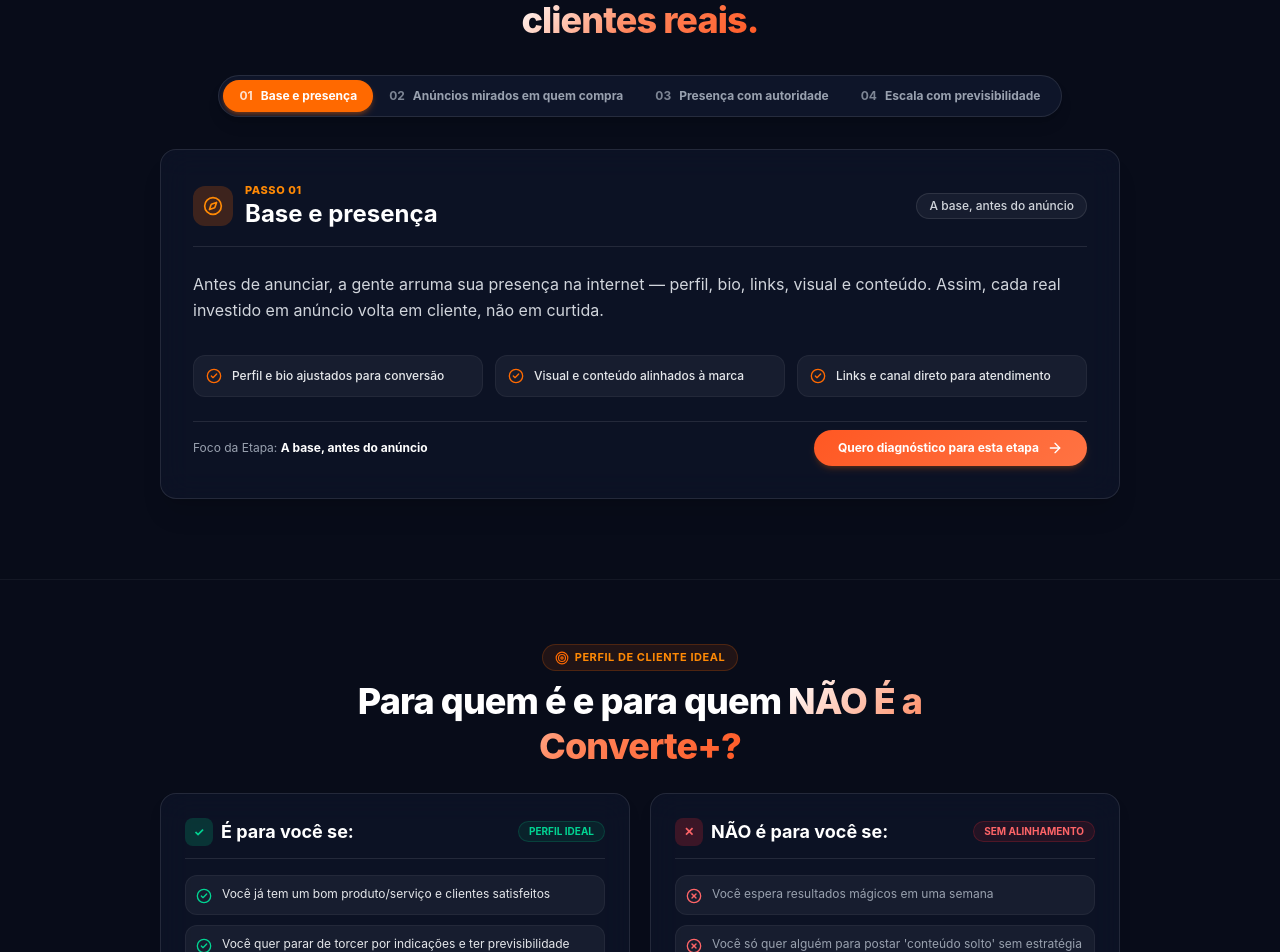
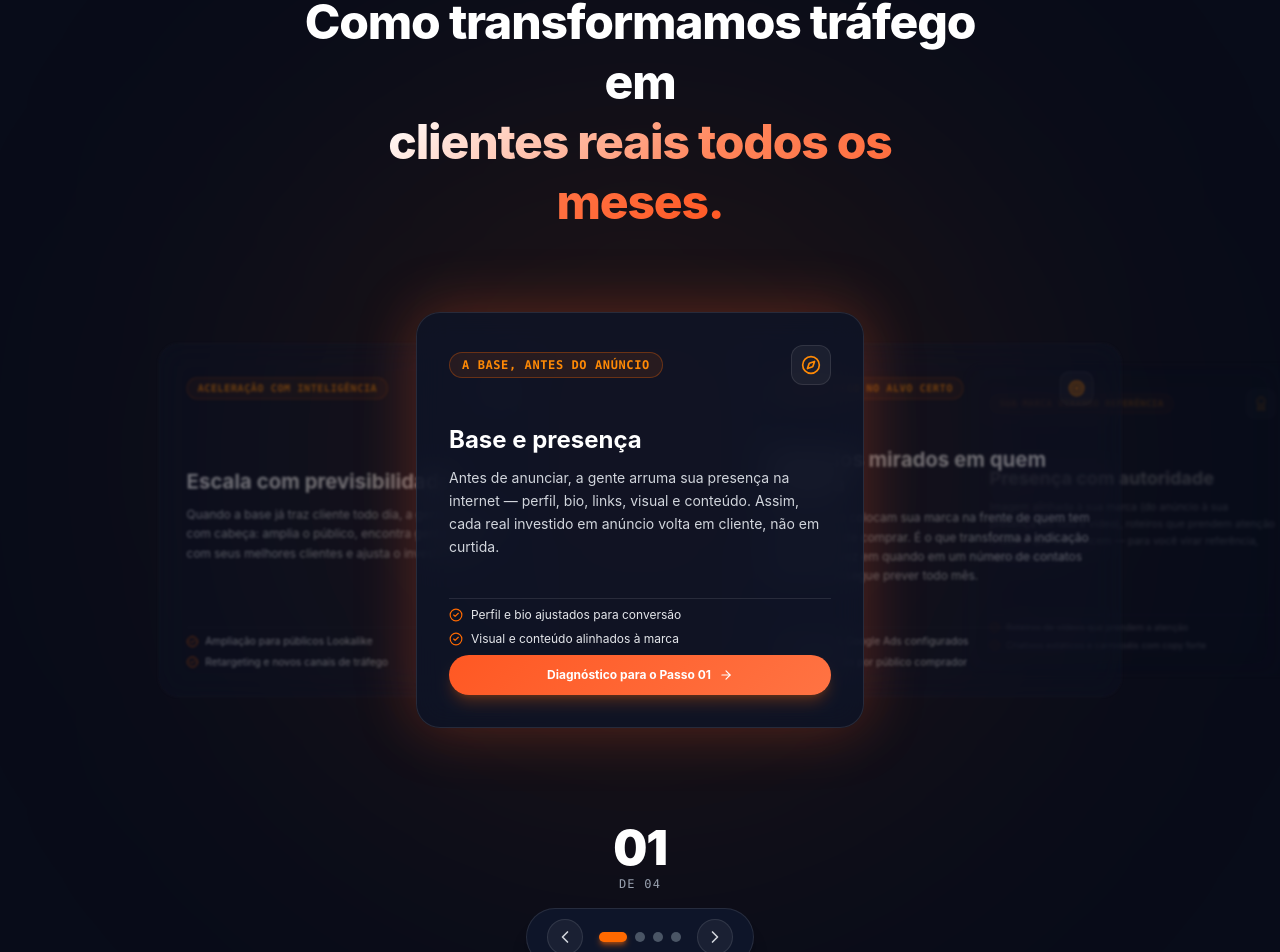
Before and after one commit to Poneyzada/Agencia-Converte-Lp, a React (Vite) app: page / in a window 1280 px wide. Shown: the part 2688-3640 px from the top of the page. Built offline with nearby package versions, Linux system fonts and the light colour scheme.

Commit message:
Implement 3D Coverflow Card Stack Carousel for 4 Pillars in MethodSection matching user reference photos

```diff
--- a/src/components/MethodSection.jsx
+++ b/src/components/MethodSection.jsx
@@ -1,5 +1,7 @@
 import React, { useState } from 'react';
 import {
+  ChevronLeft,
+  ChevronRight,
   Compass,
   Target,
   Award,
@@ -11,99 +13,170 @@
 import { siteConfig } from '../config/siteConfig';
 
 export default function MethodSection({ onOpenICP }) {
-  const [activeStep, setActiveStep] = useState(0);
-  const pillars = siteConfig.pillars;
+  const [activeIdx, setActiveIdx] = useState(0);
+  const pillars = siteConfig.pillars; // 4 pillars total (01 to 04)
   const stepIcons = [Compass, Target, Award, TrendingUp];
-  const IconComp = stepIcons[activeStep] || Sparkles;
+
+  const handlePrev = () => {
+    setActiveIdx((prev) => (prev > 0 ? prev - 1 : pillars.length - 1));
+  };
+
+  const handleNext = () => {
+    setActiveIdx((prev) => (prev < pillars.length - 1 ? prev + 1 : 0));
+  };
 
   return (
-    <section id="metodo" className="py-16 sm:py-20 bg-[#080c19] overflow-hidden border-t border-white/5">
-      <div className="max-w-5xl mx-auto px-4 sm:px-6 lg:px-8 relative z-10 space-y-8">
+    <section id="metodo" className="py-20 sm:py-28 relative bg-[#080c19] overflow-hidden border-t border-white/5">
 
-        {/* Compact Header */}
-        <div className="text-center space-y-2 max-w-2xl mx-auto">
-          <div className="inline-flex items-center gap-1.5 px-3 py-1 rounded-full bg-orange-500/10 border border-orange-500/20 text-orange-400 text-[11px] font-bold uppercase tracking-wider">
-            <Sparkles className="w-3.5 h-3.5 text-orange-500" />
+      {/* Background Radial Glow */}
+      <div className="absolute top-1/2 left-1/2 -translate-x-1/2 -translate-y-1/2 w-[45rem] h-[45rem] bg-orange-500/10 rounded-full blur-[160px] pointer-events-none" />
+
+      <div className="max-w-6xl mx-auto px-4 sm:px-6 lg:px-8 relative z-10 space-y-12">
+
+        {/* Section Header */}
+        <div className="text-center space-y-3 max-w-2xl mx-auto">
+          <div className="inline-flex items-center gap-1.5 px-3.5 py-1.5 rounded-full bg-orange-500/10 border border-orange-500/20 text-orange-400 text-xs font-bold uppercase tracking-wider">
+            <Sparkles className="w-4 h-4 text-orange-500" />
             <span>O Método Converte+</span>
           </div>
 
-          <h2 className="text-2xl sm:text-4xl font-extrabold text-white tracking-tight leading-tight">
-            Como transformamos tráfego em <span className="text-gradient-brand">clientes reais.</span>
+          <h2 className="text-3xl sm:text-5xl font-extrabold text-white tracking-tight leading-tight">
+            Como transformamos tráfego em <br className="hidden sm:inline" />
+            <span className="text-gradient-brand">clientes reais todos os meses.</span>
           </h2>
         </div>
 
-        {/* Compact Tab Selector Bar (Passo 1 a 4) */}
-        <div className="flex justify-center">
-          <div className="inline-flex p-1 rounded-full bg-[#0e1529] border border-white/10 shadow-lg max-w-full overflow-x-auto no-scrollbar">
-            {pillars.map((step, idx) => {
-              const isActive = activeStep === idx;
+        {/* 3D Coverflow Card Stack Container */}
+        <div className="relative w-full h-[28rem] sm:h-[30rem] flex items-center justify-center">
+
+          {pillars.map((pillar, idx) => {
+            const IconComp = stepIcons[idx] || Sparkles;
+            const diff = idx - activeIdx;
+
+            // Calculate 3D card position, scale, opacity and z-index
+            let styleClasses = "opacity-0 pointer-events-none scale-75 translate-x-0 z-0";
+
+            if (diff === 0) {
+              // Active Center Card
+              styleClasses = "opacity-100 scale-100 translate-x-0 z-30 shadow-[0_0_60px_rgba(255,88,35,0.3)] border-orange-500/60 bg-[#0e1529]";
+            } else if (diff === -1 || (activeIdx === 0 && idx === pillars.length - 1)) {
+              // Card directly to Left
+              styleClasses = "opacity-40 scale-85 -translate-x-[55%] sm:-translate-x-[65%] z-20 border-white/10 bg-[#0a0f1f] filter blur-[1px] hover:opacity-70 cursor-pointer";
+            } else if (diff === 1 || (activeIdx === pillars.length - 1 && idx === 0)) {
+              // Card directly to Right
+              styleClasses = "opacity-40 scale-85 translate-x-[55%] sm:translate-x-[65%] z-20 border-white/10 bg-[#0a0f1f] filter blur-[1px] hover:opacity-70 cursor-pointer";
+            } else if (diff < -1) {
+              // Far Left Card
+              styleClasses = "opacity-15 scale-75 -translate-x-[110%] z-10 border-white/5 bg-[#060914] filter blur-[2px]";
+            } else if (diff > 1) {
+              // Far Right Card
+              styleClasses = "opacity-15 scale-75 translate-x-[110%] z-10 border-white/5 bg-[#060914] filter blur-[2px]";
+            }
+
             return (
-                <button
+              <div
                 key={idx}
-                  onClick={() => setActiveStep(idx)}
-                  className={`px-4 py-2 rounded-full text-xs font-bold whitespace-nowrap transition-all duration-200 flex items-center gap-2 cursor-pointer ${
-                    isActive
-                      ? 'bg-orange-500 text-white shadow-md shadow-orange-500/30'
-                      : 'text-gray-400 hover:text-white'
-                  }`}
+                onClick={() => setActiveIdx(idx)}
+                className={`absolute w-full max-w-sm sm:max-w-md p-6 sm:p-8 rounded-3xl border glass-panel transition-all duration-500 ease-out select-none flex flex-col justify-between h-[24rem] sm:h-[26rem] ${styleClasses}`}
               >
-                  <span className="opacity-80">{step.step}</span>
-                  <span>{step.title}</span>
-                </button>
-              );
-            })}
+                {/* Card Top Tag */}
+                <div className="flex items-center justify-between">
+                  <span className="px-3 py-1 rounded-full bg-orange-500/10 border border-orange-500/30 text-orange-400 text-xs font-mono font-bold uppercase tracking-wider">
+                    {pillar.subtitle}
+                  </span>
+                  <div className="w-10 h-10 rounded-xl bg-white/5 border border-white/10 flex items-center justify-center text-orange-400 font-bold">
+                    <IconComp className="w-5 h-5" />
                   </div>
                 </div>
 
-        {/* Single Compact Display Card for Selected Step */}
-        <div className="glass-panel p-6 sm:p-8 rounded-2xl border border-orange-500/30 bg-[#0e1529]/90 shadow-xl space-y-6 relative overflow-hidden transition-all duration-300">
-
-          <div className="flex items-center justify-between gap-4 border-b border-white/10 pb-4">
-            <div className="flex items-center gap-3">
-              <div className="w-10 h-10 rounded-xl bg-orange-500/20 text-orange-400 flex items-center justify-center font-bold">
-                <IconComp className="w-5 h-5" />
-              </div>
-              <div>
-                <span className="text-[11px] font-extrabold text-orange-400 uppercase tracking-wider block">
-                  Passo {pillars[activeStep].step}
-                </span>
-                <h3 className="text-xl sm:text-2xl font-bold text-white">
-                  {pillars[activeStep].title}
+                {/* Card Main Title & Description */}
+                <div className="space-y-3 my-auto">
+                  <h3 className="text-xl sm:text-2xl font-bold text-white leading-tight">
+                    {pillar.title}
                   </h3>
-              </div>
+                  <p className="text-gray-300 text-xs sm:text-sm leading-relaxed">
+                    {pillar.description}
+                  </p>
                 </div>
 
-            <span className="px-3 py-1 rounded-full bg-white/5 border border-white/10 text-xs text-gray-300 font-medium hidden sm:inline-block">
-              {pillars[activeStep].subtitle}
-            </span>
-          </div>
-
-          <p className="text-gray-300 text-sm sm:text-base leading-relaxed">
-            {pillars[activeStep].description}
-          </p>
-
-          {/* Deliverables Grid */}
-          <div className="grid grid-cols-1 sm:grid-cols-3 gap-3 pt-2">
-            {pillars[activeStep].features.map((feature, featureIdx) => (
-              <div key={featureIdx} className="flex items-center gap-2.5 p-3 rounded-xl bg-white/5 border border-white/5 text-xs text-gray-200">
-                <CheckCircle2 className="w-4 h-4 text-orange-500 shrink-0" />
-                <span className="font-medium">{feature}</span>
+                {/* Card Features List */}
+                <div className="space-y-2 pt-2 border-t border-white/10">
+                  {pillar.features.slice(0, 2).map((feat, fIdx) => (
+                    <div key={fIdx} className="flex items-center gap-2 text-xs text-gray-200">
+                      <CheckCircle2 className="w-3.5 h-3.5 text-orange-500 shrink-0" />
+                      <span className="truncate">{feat}</span>
                     </div>
                   ))}
                 </div>
 
-          {/* Action Footer */}
-          <div className="pt-2 flex flex-col sm:flex-row items-center justify-between gap-4 border-t border-white/10">
-            <span className="text-xs text-gray-400">
-              Foco da Etapa: <strong className="text-white">{pillars[activeStep].subtitle}</strong>
+                {/* Card Action Button */}
+                {diff === 0 && (
+                  <div className="pt-2">
+                    <button
+                      onClick={(e) => {
+                        e.stopPropagation();
+                        onOpenICP();
+                      }}
+                      className="btn-orange w-full py-3 rounded-xl font-bold text-xs flex items-center justify-center gap-2 shadow-lg shadow-orange-500/25 cursor-pointer"
+                    >
+                      <span>Diagnóstico para o Passo {pillar.step}</span>
+                      <ArrowRight className="w-3.5 h-3.5" />
+                    </button>
+                  </div>
+                )}
+
+              </div>
+            );
+          })}
+
+        </div>
+
+        {/* 3D Carousel Step Counter & Control Bar */}
+        <div className="flex flex-col items-center space-y-4 pt-4">
+
+          {/* Big Step Counter: "01 de 04" */}
+          <div className="text-center">
+            <span className="text-4xl sm:text-5xl font-black text-white tracking-tight">
+              {pillars[activeIdx].step}
             </span>
+            <span className="text-xs text-gray-400 font-mono block uppercase tracking-widest mt-1">
+              de 04
+            </span>
+          </div>
 
+          {/* Navigation Controls: [<] [••••] [>] */}
+          <div className="flex items-center gap-4 bg-[#0e1529] px-5 py-2.5 rounded-full border border-white/10 shadow-xl">
+            {/* Prev Arrow */}
             <button
-              onClick={onOpenICP}
-              className="btn-orange px-6 py-2.5 rounded-xl font-bold text-xs inline-flex items-center gap-2 cursor-pointer shadow-md shadow-orange-500/20"
+              onClick={handlePrev}
+              className="w-9 h-9 rounded-full bg-white/5 border border-white/10 flex items-center justify-center text-gray-300 hover:text-white hover:bg-orange-500 transition-all cursor-pointer"
+              aria-label="Passo Anterior"
             >
-              <span>Quero diagnóstico para esta etapa</span>
-              <ArrowRight className="w-4 h-4" />
+              <ChevronLeft className="w-5 h-5" />
+            </button>
+
+            {/* Pagination Dots */}
+            <div className="flex items-center gap-2">
+              {pillars.map((_, dotIdx) => (
+                <button
+                  key={dotIdx}
+                  onClick={() => setActiveIdx(dotIdx)}
+                  className={`h-2.5 rounded-full transition-all duration-300 cursor-pointer ${
+                    activeIdx === dotIdx
+                      ? 'w-7 bg-orange-500 shadow-md shadow-orange-500/50'
+                      : 'w-2.5 bg-gray-600 hover:bg-gray-400'
+                  }`}
+                />
+              ))}
+            </div>
+
+            {/* Next Arrow */}
+            <button
+              onClick={handleNext}
+              className="w-9 h-9 rounded-full bg-white/5 border border-white/10 flex items-center justify-center text-gray-300 hover:text-white hover:bg-orange-500 transition-all cursor-pointer"
+              aria-label="Próximo Passo"
+            >
+              <ChevronRight className="w-5 h-5" />
             </button>
           </div>
 
```
Lines whose indentation alone changed are shown as unchanged.
